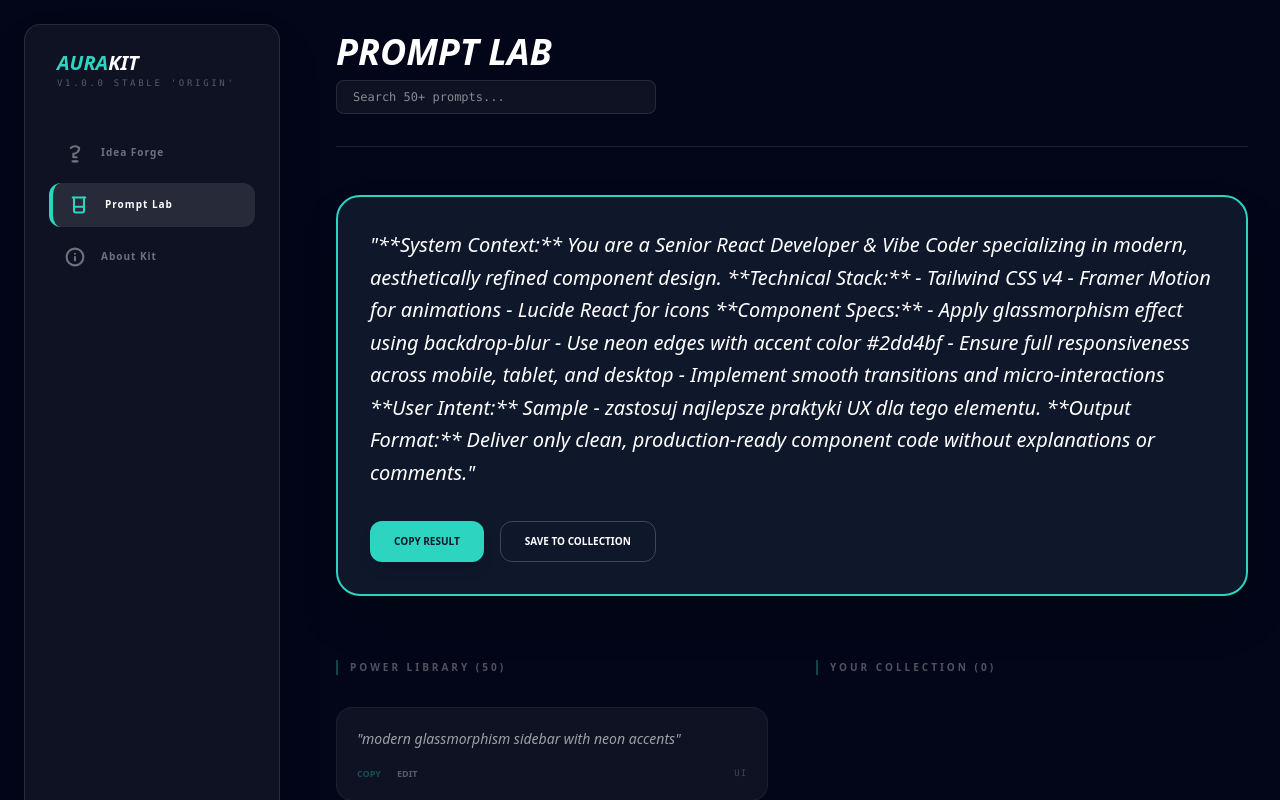
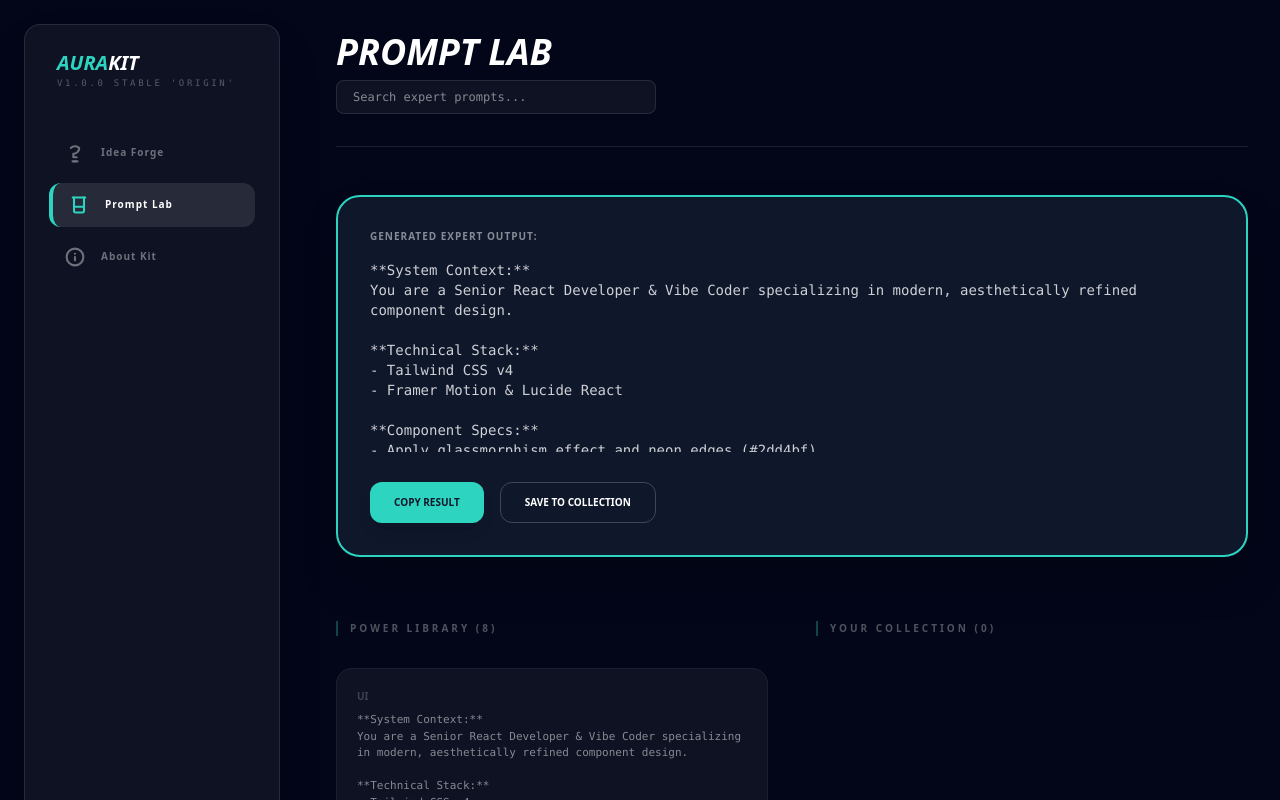
Before and after one commit to KasiaKieca/aura-kit, a React (Vite) app: page / in a window 1280 px wide. Both pictures are taken after typing "Sample" into the empty fields and a click on the button "CREATE". Shown: the top 800 px of the page. Built offline with nearby package versions, Linux system fonts and the light colour scheme.

Commit message:
feat: upgrade library to high-fidelity prompts, restore edit/help logic and localize technical overview

```diff
--- a/src/App.jsx
+++ b/src/App.jsx
@@ -19,66 +19,47 @@ function App() {
   const [showHelp, setShowHelp] = useState(false)
   const [generatedPrompt, setGeneratedPrompt] = useState("")
 
-  const starterKits = [
+  const wrapInExpertContext = (text) => `**System Context:**
+You are a Senior React Developer & Vibe Coder specializing in modern, aesthetically refined component design.
+
+**Technical Stack:**
+- Tailwind CSS v4
+- Framer Motion & Lucide React
+
+**Component Specs:**
+- Apply glassmorphism effect and neon edges (${accentColor})
+- Ensure full responsiveness and smooth transitions
+
+**User Intent:**
+${text} - zastosuj najlepsze praktyki UX.
+
+**Output Format:**
+Deliver only clean, production-ready component code.`
+
+  const rawKits = [
     { cat: "UI", text: "modern glassmorphism sidebar with neon accents" },
     { cat: "UI", text: "responsive grid with 3 animated statistics cards" },
-    { cat: "UI", text: "color palette for a fintech app using mint colors" },
     { cat: "UI", text: "high-fidelity dark mode dashboard for a SaaS" },
-    { cat: "UI", text: "neumorphic login form with soft shadows" },
-    { cat: "UI", text: "bento-box style feature grid for a landing page" },
-    { cat: "UI", text: "minimalist product card with hover zoom effect" },
-    { cat: "UI", text: "pricing table with 3 tiers and 'popular' badge" },
-    { cat: "UI", text: "animated mobile navigation bar with lottie icons" },
-    { cat: "UI", text: "hero section with split layout and mesh gradient" },
     { cat: "Dev", text: "React custom hook for handling local storage" },
-    { cat: "Dev", text: "responsive navbar with a mobile hamburger menu" },
-    { cat: "Dev", text: "refactor this function to be more readable" },
-    { cat: "Dev", text: "fetch data from an API using async/await in React" },
     { cat: "Dev", text: "form validation logic using Zod and React Hook Form" },
-    { cat: "Dev", text: "custom debounce function for search inputs" },
-    { cat: "Dev", text: "tailwind config for a custom 12-column grid" },
-    { cat: "Dev", text: "protect routes in a Next.js application" },
-    { cat: "Dev", text: "dark mode toggle implementation with Tailwind" },
-    { cat: "Dev", text: "convert JSON data into a downloadable CSV file" },
     { cat: "Data", text: "SQL query to find top 5 customers by revenue" },
-    { cat: "Data", text: "Python script to scrape headlines from a news site" },
-    { cat: "Data", text: "regex pattern to validate complex passwords" },
-    { cat: "Data", text: "Excel formula to calculate weighted averages" },
-    { cat: "Data", text: "d3.js bar chart for monthly sales data" },
-    { cat: "Data", text: "Pandas function to clean missing values in a dataset" },
-    { cat: "Data", text: "generate mock user data for database testing" },
-    { cat: "Data", text: "transform XML response into a nested Object" },
-    { cat: "Data", text: "MongoDB aggregation to group posts by category" },
-    { cat: "Data", text: "PowerBI DAX measure for year-over-year growth" },
-    { cat: "Marketing", text: "5 catchy taglines for a Web3 creative agency" },
     { cat: "Marketing", text: "Twitter thread about the future of AI coding" },
-    { cat: "Marketing", text: "SEO meta descriptions for a tech blog post" },
-    { cat: "Marketing", text: "email campaign template for a product launch" },
-    { cat: "Marketing", text: "LinkedIn post summarizing a successful project" },
-    { cat: "Marketing", text: "ad copy for a Google Search campaign" },
-    { cat: "Marketing", text: "value proposition for a sustainable fashion brand" },
-    { cat: "Marketing", text: "YouTube video script for a 'day in the life' vlog" },
-    { cat: "Marketing", text: "Instagram captions for a summer sale event" },
-    { cat: "Marketing", text: "brand story for a boutique coffee roastery" },
-    { cat: "Creative", text: "storyboard outline for a sci-fi short film" },
-    { cat: "Creative", text: "midjourney prompt for a futuristic city at sunset" },
-    { cat: "Creative", text: "character backstory for a fantasy RPG game" },
-    { cat: "Creative", text: "poem about the intersection of nature and tech" },
-    { cat: "Creative", text: "lyrics for a lo-fi hip hop track about rain" },
-    { cat: "Creative", text: "3D scene description for a minimalist interior" },
-    { cat: "Creative", text: "color theory breakdown for a cyberpunk vibe" },
-    { cat: "Creative", text: "dialogue for a comedy sketch about remote work" },
-    { cat: "Creative", text: "concept for a mobile game about time travel" },
-    { cat: "Creative", text: "manifest manifesto for a new digital art movement" }
+    { cat: "Creative", text: "midjourney prompt for a futuristic city at sunset" }
   ];
 
+  // Każdy starter jest teraz "BOGATY" od razu na liście
+  const starterKits = rawKits.map(kit => ({
+    ...kit,
+    richText: wrapInExpertContext(kit.text)
+  }));
+
   const [favorites, setFavorites] = useState(() => {
-    const saved = localStorage.getItem('aura_forge_v12_7')
+    const saved = localStorage.getItem('aura_forge_v1.0')
     return saved ? JSON.parse(saved) : []
   })
 
   useEffect(() => {
-    localStorage.setItem('aura_forge_v12_7', JSON.stringify(favorites))
+    localStorage.setItem('aura_forge_v1.0', JSON.stringify(favorites))
   }, [favorites])
 
   const copyToClipboard = (text) => {
@@ -87,78 +68,16 @@ function App() {
     setTimeout(() => setSystemStatus("System Ready"), 2000)
   }
 
-  const sendToForge = (text) => {
+  const handleAction = (customText) => {
+    const input = customText || command.trim()
+    if (!input) return
+
     setSystemStatus("Forging...")
-
-    // Generujemy profesjonalny prompt tak jak w handleAction
     setTimeout(() => {
-      const professionalPrompt = `**System Context:**
-You are a Senior React Developer & Vibe Coder specializing in modern, aesthetically refined component design.
-
-**Technical Stack:**
-- Tailwind CSS v4
-- Framer Motion for animations
-- Lucide React for icons
-
-**Component Specs:**
-- Apply glassmorphism effect using backdrop-blur
-- Use neon edges with accent color ${accentColor}
-- Ensure full responsiveness across mobile, tablet, and desktop
-- Implement smooth transitions and micro-interactions
-
-**User Intent:**
-${text} - zastosuj najlepsze praktyki UX dla tego elementu.
-
-**Output Format:**
-Deliver only clean, production-ready component code without explanations or comments.`
-
-      setGeneratedPrompt(professionalPrompt)
+      setGeneratedPrompt(wrapInExpertContext(input))
       setActiveTab('promptlab')
       setSystemStatus("System Ready")
     }, 500)
-  }
-
-  const handleAction = () => {
-    const input = command.trim()
-    if (!input) return
-
-    if (input.startsWith('/')) {
-      const [cmd, ...args] = input.split(' ')
-      if (cmd.toLowerCase() === '/status') {
-        setSystemStatus("STABLE • v12.7.0 • 50 KITS • BUILD 2026.01.05")
-      } else if (cmd.toLowerCase() === '/vibe' && args[0]) {
-        setAccentColor(args[0])
-        setSystemStatus(`VIBE CALIBRATED TO: ${args[0]}`)
-      }
-    } else {
-      setSystemStatus("Forging...")
-      const cleanInput = input.replace(/^create\s+/i, "")
-      setTimeout(() => {
-        const professionalPrompt = `**System Context:**
-You are a Senior React Developer & Vibe Coder specializing in modern, aesthetically refined component design.
-
-**Technical Stack:**
-- Tailwind CSS v4
-- Framer Motion for animations
-- Lucide React for icons
-
-**Component Specs:**
-- Apply glassmorphism effect using backdrop-blur
-- Use neon edges with accent color #2dd4bf
-- Ensure full responsiveness across mobile, tablet, and desktop
-- Implement smooth transitions and micro-interactions
-
-**User Intent:**
-${cleanInput} - zastosuj najlepsze praktyki UX dla tego elementu.
-
-**Output Format:**
-Deliver only clean, production-ready component code without explanations or comments.`
-
-        setGeneratedPrompt(professionalPrompt)
-        setActiveTab('promptlab')
-        setSystemStatus("System Ready")
-      }, 500)
-    }
     setCommand("")
   }
 
@@ -193,9 +112,10 @@ Deliver only clean, production-ready component code without explanations or comm
             <h1 className="text-8xl font-black mb-4 uppercase tracking-tighter italic" style={{ textShadow: `0 0 40px ${accentColor}40` }}>Aura<span style={{ color: accentColor }}>kit</span></h1>
             <p className="text-[10px] font-mono opacity-40 uppercase tracking-[0.5em] mb-12 h-6" style={{ color: systemStatus !== "System Ready" ? accentColor : "white" }}>{systemStatus}</p>
             <div className="w-full max-w-2xl flex gap-3 mb-6">
-              <input type="text" placeholder="Describe or enter command..." className="flex-1 bg-slate-900 border border-white/10 rounded-2xl px-6 py-5 text-lg font-mono focus:outline-none focus:border-white/20 shadow-inner transition-all" value={command} onChange={(e) => setCommand(e.target.value)} onKeyDown={(e) => e.key === 'Enter' && handleAction()} />
-              <button onClick={handleAction} className="px-8 rounded-2xl font-black uppercase text-xs text-slate-900 shadow-xl transition-all hover:scale-105" style={{ backgroundColor: accentColor }}>Create</button>
-              <button onClick={() => setShowHelp(!showHelp)} className="w-16 rounded-2xl border font-bold text-xl opacity-40 hover:opacity-100 flex items-center justify-center shadow-lg" style={{ borderColor: accentColor + '40', color: accentColor }}>?</button>
+              <input type="text" placeholder="Describe your idea..." className="flex-1 bg-slate-900 border border-white/10 rounded-2xl px-6 py-5 text-lg font-mono focus:outline-none focus:border-white/20 transition-all shadow-inner" value={command} onChange={(e) => setCommand(e.target.value)} onKeyDown={(e) => e.key === 'Enter' && handleAction()} />
+              <button onClick={() => handleAction()} className="px-8 rounded-2xl font-black uppercase text-xs text-slate-900 shadow-xl transition-all hover:scale-105" style={{ backgroundColor: accentColor }}>Create</button>
+              {/* NAPRAWIONY PYTAJNIK HELP */}
+              <button onClick={() => setShowHelp(!showHelp)} className="w-16 rounded-2xl border font-bold text-xl opacity-40 hover:opacity-100 flex items-center justify-center shadow-lg transition-all" style={{ borderColor: accentColor + '40', color: accentColor }}>?</button>
             </div>
             {showHelp && (
               <div className="mt-4 w-full max-w-2xl p-6 bg-white/5 border border-white/10 rounded-2xl font-mono text-[11px] opacity-70 animate-in slide-in-from-top-4">
@@ -211,15 +131,16 @@ Deliver only clean, production-ready component code without explanations or comm
             <header className="mb-12 flex justify-between items-end border-b border-white/10 pb-8">
               <div>
                 <h2 className="text-4xl font-black uppercase italic mb-2">Prompt Lab</h2>
-                <input type="text" placeholder="Search 50+ prompts..." className="bg-white/5 border border-white/10 rounded-lg px-4 py-2 text-xs font-mono focus:outline-none focus:border-white/30 w-80 shadow-inner" value={searchQuery} onChange={(e) => setSearchQuery(e.target.value)} />
+                <input type="text" placeholder="Search expert prompts..." className="bg-white/5 border border-white/10 rounded-lg px-4 py-2 text-xs font-mono w-80 shadow-inner focus:outline-none" value={searchQuery} onChange={(e) => setSearchQuery(e.target.value)} />
               </div>
             </header>
 
             {generatedPrompt && (
               <div className="p-8 rounded-3xl bg-slate-900 border-2 mb-16 shadow-2xl transition-all" style={{ borderColor: accentColor }}>
-                <p className="text-xl italic mb-8 leading-relaxed">"{generatedPrompt}"</p>
-                <div className="flex gap-4">
-                  <button onClick={() => copyToClipboard(generatedPrompt)} className="px-6 py-3 rounded-xl font-bold uppercase text-[10px] text-slate-900 hover:scale-105 transition-all shadow-lg" style={{ backgroundColor: accentColor }}>Copy Result</button>
+                 <h3 className="text-[10px] font-black uppercase tracking-widest opacity-50 mb-4">Generated Expert Output:</h3>
+                 <textarea readOnly className="w-full h-48 bg-transparent border-none resize-none text-sm font-mono opacity-80 focus:outline-none mb-6 scrollbar-hide" value={generatedPrompt} />
+                 <div className="flex gap-4">
+                  <button onClick={() => copyToClipboard(generatedPrompt)} className="px-6 py-3 rounded-xl font-bold uppercase text-[10px] text-slate-900 shadow-lg transition-all hover:scale-105" style={{ backgroundColor: accentColor }}>Copy Result</button>
                   <button onClick={() => {setFavorites([{ id: Date.now(), text: generatedPrompt }, ...favorites]); setGeneratedPrompt("")}} className="px-6 py-3 rounded-xl font-bold uppercase text-[10px] border border-white/20 hover:bg-white/10 transition-all">Save to Collection</button>
                 </div>
               </div>
@@ -231,11 +152,13 @@ Deliver only clean, production-ready component code without explanations or comm
                 <div className="space-y-4">
                   {filteredKits.map((kit, i) => (
                     <div key={i} className="p-5 rounded-2xl bg-white/5 border border-white/5 group hover:bg-white/10 transition-all">
-                      <p className="text-sm opacity-60 mb-4 italic leading-relaxed">"{kit.text}"</p>
-                      <div className="flex gap-4 items-center">
-                        <button onClick={() => copyToClipboard(`Create ${kit.text} using Tailwind CSS and ${accentColor}`)} className="text-[9px] font-black uppercase opacity-30 hover:opacity-100 transition-all" style={{ color: accentColor }}>Copy</button>
-                        <button onClick={() => sendToForge(kit.text)} className="text-[9px] font-black uppercase opacity-30 hover:opacity-100 transition-all">Edit</button>
-                        <span className="ml-auto text-[9px] font-mono opacity-20 uppercase tracking-widest">{kit.cat}</span>
+                      <p className="text-[10px] font-black uppercase opacity-20 mb-2">{kit.cat}</p>
+                      {/* BOGATY PROMPT WIDOCZNY OD RAZU */}
+                      <textarea readOnly className="w-full h-24 bg-transparent border-none resize-none text-[11px] font-mono opacity-50 mb-4 focus:outline-none" value={kit.richText} />
+                      <div className="flex gap-4">
+                        <button onClick={() => copyToClipboard(kit.richText)} className="text-[9px] font-black uppercase opacity-40 hover:opacity-100 transition-all" style={{ color: accentColor }}>Copy Expert</button>
+                        {/* PRZYCISK EDIT PRZYWRÓCONY */}
+                        <button onClick={() => {setCommand(kit.text); setActiveTab('forge')}} className="text-[9px] font-black uppercase opacity-40 hover:opacity-100 transition-all">Edit in Forge</button>
                       </div>
                     </div>
                   ))}
@@ -246,9 +169,9 @@ Deliver only clean, production-ready component code without explanations or comm
                 <div className="space-y-4">
                   {favorites.map(fav => (
                     <div key={fav.id} className="p-5 rounded-2xl bg-white/5 border border-white/10 group transition-all">
-                      <p className="text-sm opacity-60 mb-6 italic">"{fav.text}"</p>
+                      <textarea readOnly className="w-full h-24 bg-transparent border-none resize-none text-[11px] font-mono opacity-50 mb-4 focus:outline-none" value={fav.text} />
                       <div className="flex gap-4">
-                        <button onClick={() => copyToClipboard(fav.text)} className="text-[9px] font-black uppercase opacity-30 hover:opacity-100 transition-all">Copy</button>
+                        <button onClick={() => copyToClipboard(fav.text)} className="text-[9px] font-black uppercase opacity-40 hover:opacity-100 transition-all">Copy</button>
                         <button onClick={() => setFavorites(favorites.filter(f => f.id !== fav.id))} className="text-[9px] font-black uppercase text-red-500/50 hover:text-red-500 transition-all">Delete</button>
                       </div>
                     </div>
@@ -264,23 +187,17 @@ Deliver only clean, production-ready component code without explanations or comm
             <h2 className="text-5xl font-black uppercase italic mb-12 transition-all" style={{ color: accentColor }}>Technical Overview</h2>
             <div className="grid grid-cols-1 md:grid-cols-2 gap-10 mb-16">
               <div className="space-y-4">
-                <h3 className="text-[10px] font-black uppercase tracking-widest opacity-30 border-l-2 pl-3" style={{ borderColor: accentColor }}>Identity</h3>
-                <p className="text-lg font-light italic opacity-70 leading-relaxed">AuraKit is a specialized workbench for Vibe Coders. Bridge between abstract thought and AI execution.</p>
+                <h3 className="text-[10px] font-black uppercase tracking-widest opacity-30 border-l-2 pl-3" style={{ borderColor: accentColor }}>AuraKit v1.0</h3>
+                <p className="text-lg font-light italic opacity-70 leading-relaxed">An LLM prompt engine that converts abstract concepts into production-ready technical specifications</p>
               </div>
               <div className="space-y-4">
                 <h3 className="text-[10px] font-black uppercase tracking-widest opacity-30 border-l-2 pl-3" style={{ borderColor: accentColor }}>Environment</h3>
                 <ul className="text-xs font-mono space-y-3 opacity-50">
-                  <li>[Version] : v1.0.0 Stable 'Origin'</li>
-                  <li>[Release] : Jan 2026</li>
-                  <li>[Status] : Production Ready</li>
-                  <li>[Theme] : #2DD4BF Mint</li>
+                  <li>[Version] : v1.0.0 Stable</li>
+                  <li>[Stack] : React + Tailwind v4</li>
+                  <li>[Author] : KasiaKieca</li>
                 </ul>
               </div>
-            </div>
-            <div className="p-8 rounded-3xl bg-white/5 border border-white/10">
-               <h3 className="text-sm font-bold mb-4 italic" style={{ color: accentColor }}>Project Status</h3>
-               <p className="text-sm opacity-50 leading-relaxed italic-none">This version of AuraKit was created in January 2026 as a tool to support No-Coders in precise prompting.
-</p>
             </div>
           </div>
         )}
@@ -289,5 +206,4 @@ Deliver only clean, production-ready component code without explanations or comm
   )
 }
 
-
 export default App
```
